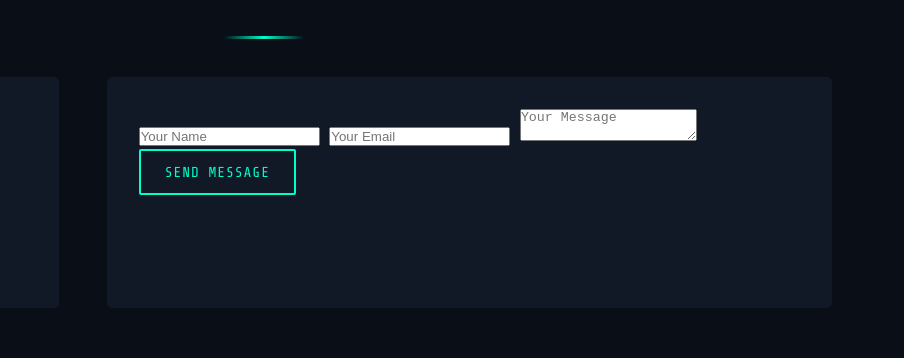
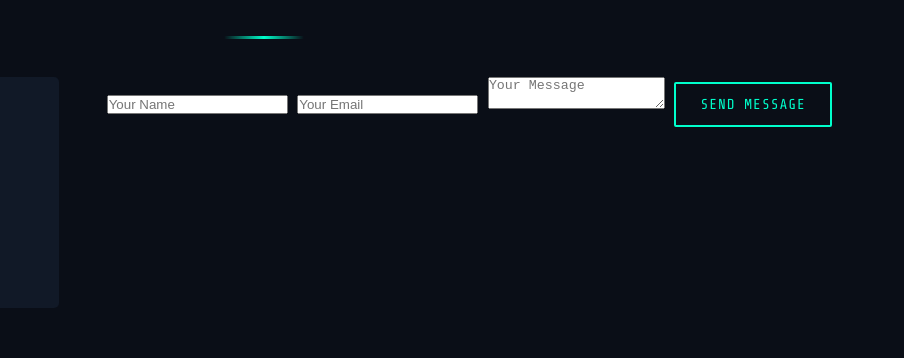
Before and after one commit to Yaswan-th/Yaswan-th.github.io, a plain HTML site: page index.html in a window 1280 px wide. Shown: the part 3103-3461 px from the top of the page, 376-1280 px from the left. Drawn offline with nearby package versions, Linux system fonts and the light colour scheme.

Commit message:
Update index.html

```diff
--- a/index.html
+++ b/index.html
@@ -181,7 +181,7 @@
           </div>
           <form   action="https://formspree.io/f/xjkwnrkp"
             method="POST"
-            class="contact-form">
+            >
             <input type="text" name="name" placeholder="Your Name"/>
             <input type="email" name="email" placeholder="Your Email"/>
             <textarea name="message" placeholder="Your Message"></textarea>
```
